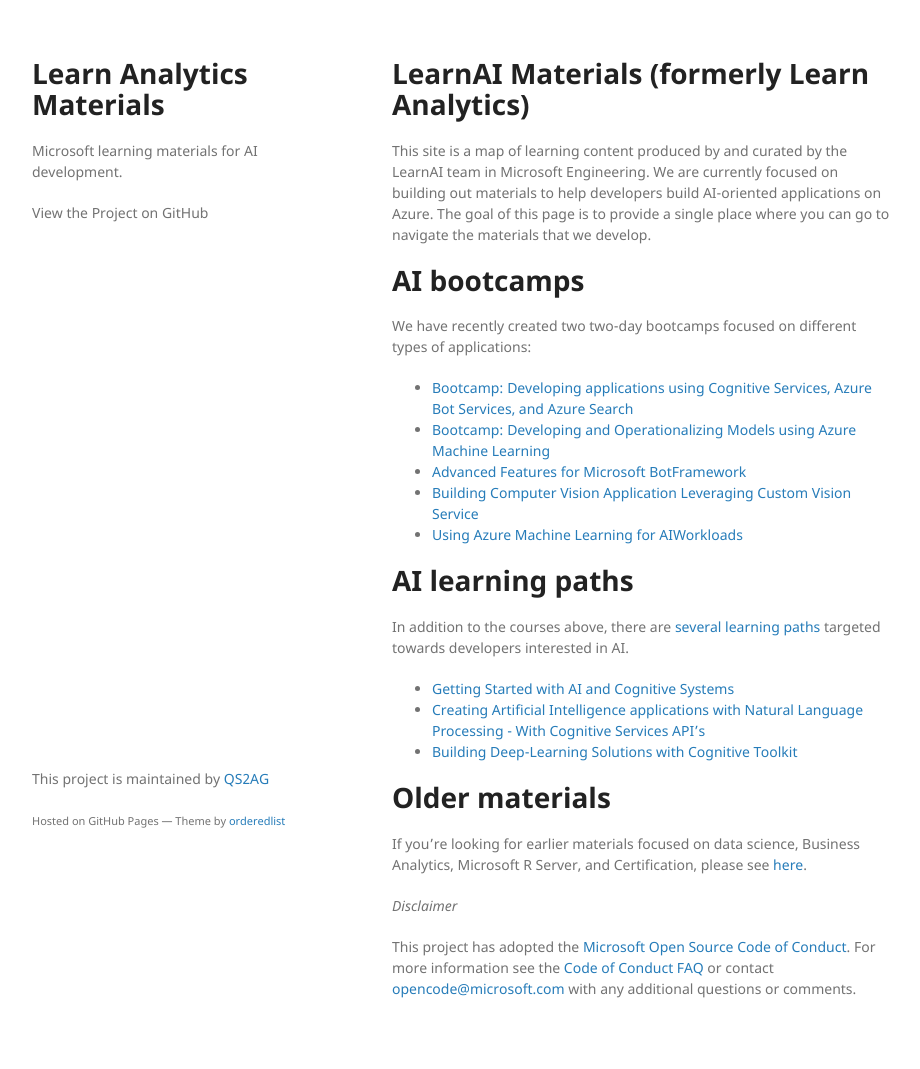
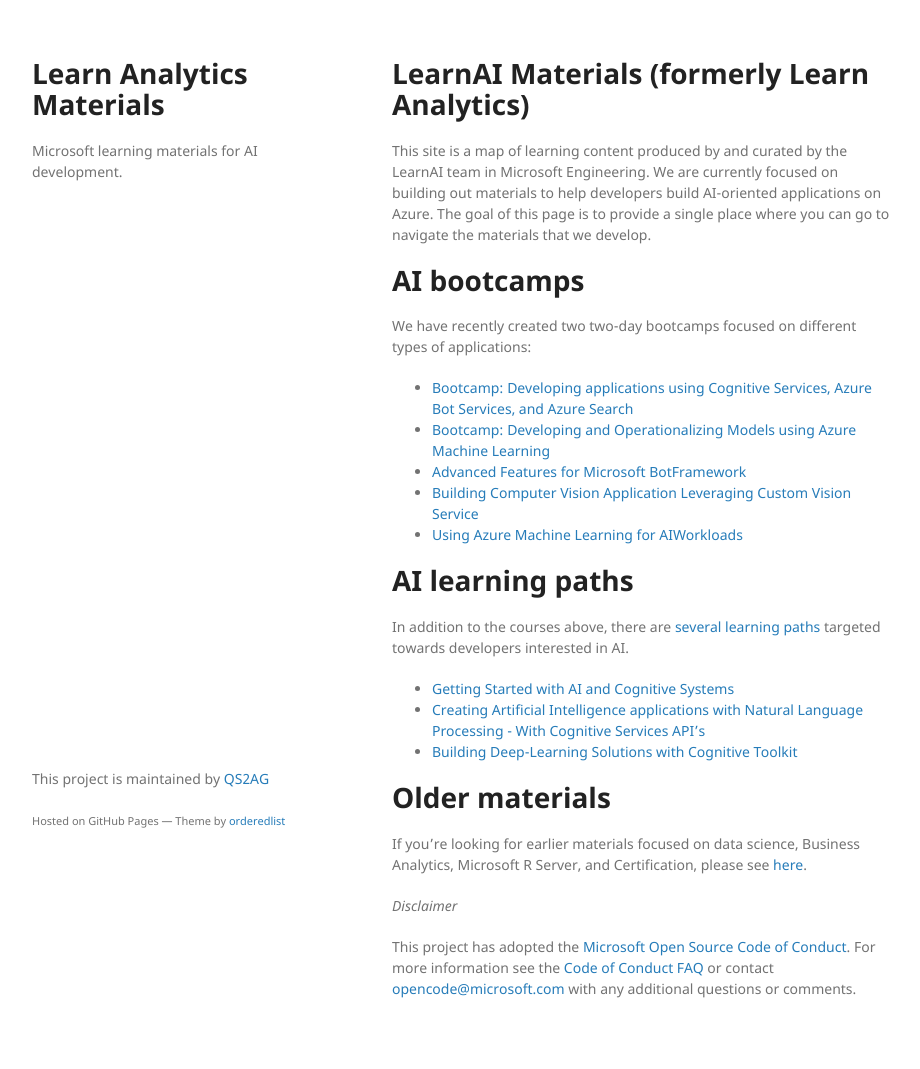
Before and after one commit to QS2AG/learnAnalytics-public, a Jekyll site: the page built from index.md, in a window 1280 px wide. Shown: the whole page, without its empty margins (178-1098 px from the left). Built offline with Jekyll 4.4.1, drawn with Linux system fonts in a browser that asks for light colours; our own code applies the rules of GitHub Pages for plain Markdown files.

Commit message:
Update default.html

```diff
--- a/_layouts/default.html
+++ b/_layouts/default.html
@@ -18,7 +18,7 @@
         <p>{{ site.description | default: site.github.project_tagline }}</p>
 
        <! {% if site.github.is_project_page %}
-         <! <p class="view"> <!<a href="{{ site.github.repository_url }}">View the Project on GitHub <small>{{ github_name }}</small></a></p>
+         <! <p class="view"> <!<a href="{{ site.github.repository_url }}"><!View the Project on GitHub <small>{{ github_name }}</small></a></p>
        <! {% endif %} >
 
         {% if site.github.is_user_page %}
@@ -29,9 +29,7 @@
           <ul>
             <li><a href="{{ site.github.zip_url }}">Download <strong>ZIP File</strong></a></li>
             <li><a href="{{ site.github.tar_url }}">Download <strong>TAR Ball</strong></a></li>
-            <!
             <li><a href="{{ site.github.repository_url }}">View On <strong>GitHub</strong></a></li>
-            >
           </ul>
         {% endif %}
       </header>
```
